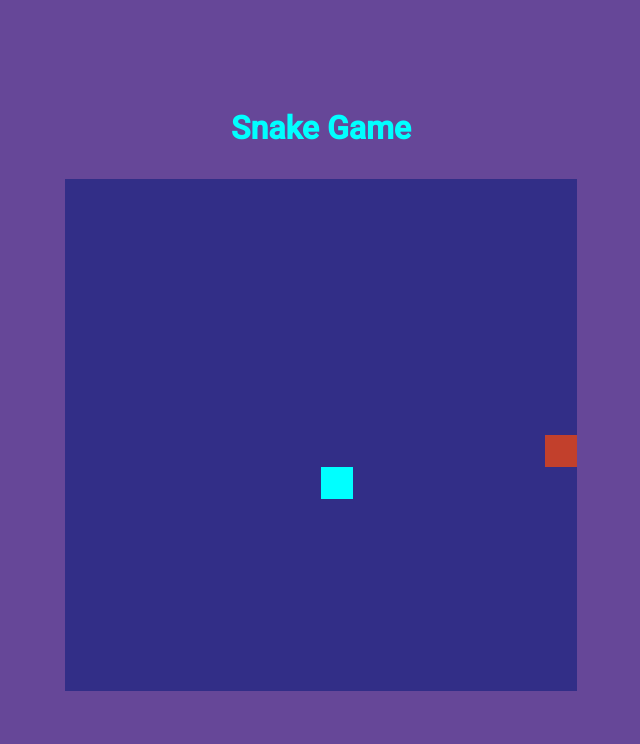
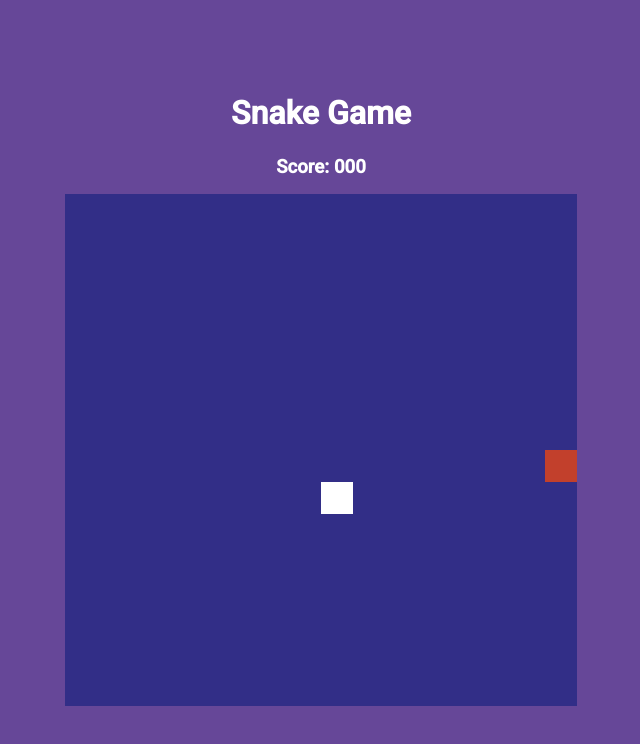
Before and after one commit to juliastefanoni/snake-game, a plain HTML site: page index.html in a window 1280 px wide. Shown: the whole page, without its empty margins (319-959 px from the left). Drawn offline with Linux system fonts and the light colour scheme.

Commit message:
estilização e score

```diff
--- a/styles.css
+++ b/css/style.css
@@ -21,11 +21,16 @@
 }
 
 .text{
-  color: #00FFFF;
-  margin-bottom: 4vh;
+  color: #fff;
+  margin-bottom: 3vh;
 }
 
 .text::selection{
   background: #2407AB;
   color: #fff;
 }
+
+#score{
+  color: #fff;
+  margin-bottom: 2vh;
+}
--- a/index.html
+++ b/index.html
@@ -5,14 +5,16 @@
   <meta name="viewport" content="width=device-width, initial-scale=1.0">
   <title>Snake Game</title>
 
-  <link rel="stylesheet" href="styles.css">
+  <link rel="stylesheet" href="css/style.css">
 </head>
 <body>
   <div class="container">
     <h1 class="text"> Snake Game </h1>
+    <h3 id="score"> Score: 000 </h3>
+
     <canvas id="snake" width="512" height="512"></canvas>
   </div>
 
-  <script src="main.js"></script>
+  <script src="js/main.js"></script>
 </body>
 </html>
--- a/main.js
+++ b/js/main.js
@@ -2,6 +2,7 @@ let canvas = document.getElementById("snake");
 let context = canvas.getContext("2d");
 let box = 32;
 let snake = [];
+let score = 0;
 
 snake[0] = {
   x: 8*box,
@@ -22,7 +23,7 @@ function createBackground() {
 
 function createSnake() {
   for(i = 0; i < snake.length; i++){
-    context.fillStyle = "#00FFFF";
+    context.fillStyle = "#fff";
     context.fillRect(snake[i].x, snake[i].y, box, box);
   }
 }
@@ -48,13 +49,6 @@ function startGame() {
   if(snake[0].y > 15 * box && direction === "down") snake[0].y = 0;
   if(snake[0].y < 0 && direction === "up") snake[0].y = 16 * box;
 
-  for(i = 1; i < snake.length; i++) {
-    if(snake[0].x === snake[i].x && snake[0].y === snake[i].y){
-      clearInterval(game);
-      alert("Você perdeu :( ");
-      location.reload();
-    }
-  }
   createBackground();
   createSnake();
   createFood();
@@ -73,6 +67,18 @@ function startGame() {
   else{
     food.x = Math.floor(Math.random() * 15 + 1) * box;
     food.y = Math.floor(Math.random() * 15 + 1) * box;
+
+    score += 35;
+
+    document.getElementById("score").innerHTML = "Score: " + score;
+  }
+
+  for(i = 1; i < snake.length; i++) {
+    if(snake[0].x === snake[i].x && snake[0].y === snake[i].y){
+      clearInterval(game);
+      alert("Você perdeu :( \nSeu score foi: " + score);
+      location.reload();
+    }
   }
 
   let newHead = {
```
